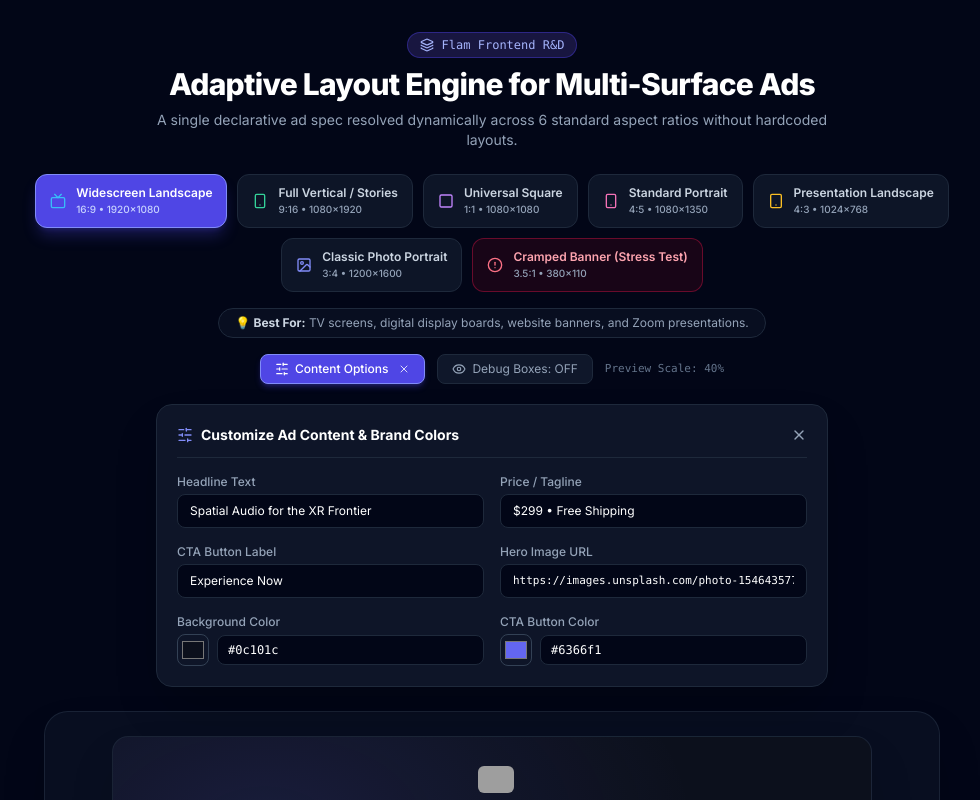
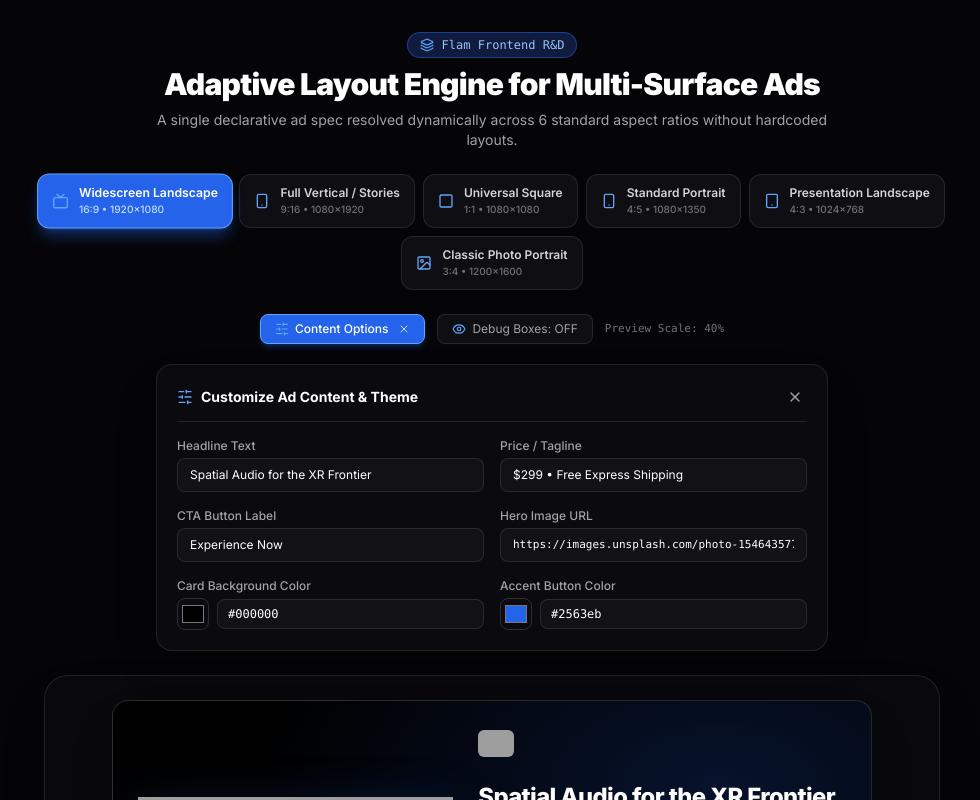
Before and after one commit to RohitSingh2112/flam-adaptive-layout-engine, a React (Vite) app: page / in a window 1280 px wide. Both pictures are taken after a click on the button "Content Options". Shown: the top 800 px of the page, without its empty margins (148-1128 px from the left). Built offline with nearby package versions, Linux system fonts and the light colour scheme; grey boxes are pictures that could not be loaded.

Commit message:
feat: apply black, blue, and white theme, remove cramped banner and best tip, support 6 standard aspect ratios

```diff
--- a/src/App.tsx
+++ b/src/App.tsx
@@ -6,7 +6,6 @@ import { RenderDOM } from './render-dom';
 import {
   Smartphone,
   Tv,
-  AlertCircle,
   Eye,
   Layers,
   SlidersHorizontal,
@@ -47,19 +46,17 @@ export const App: React.FC = () => {
   const getIcon = (id: string) => {
     switch (id) {
       case 'widescreenLandscape':
-        return <Tv className="w-4 h-4 text-sky-400" />;
+        return <Tv className="w-4 h-4 text-blue-400" />;
       case 'fullVerticalStories':
-        return <Smartphone className="w-4 h-4 text-emerald-400" />;
+        return <Smartphone className="w-4 h-4 text-blue-400" />;
       case 'universalSquare':
-        return <Square className="w-4 h-4 text-purple-400" />;
+        return <Square className="w-4 h-4 text-blue-400" />;
       case 'standardPortrait':
-        return <Smartphone className="w-4 h-4 text-pink-400" />;
+        return <Smartphone className="w-4 h-4 text-blue-400" />;
       case 'presentationLandscape':
-        return <Tablet className="w-4 h-4 text-amber-400" />;
+        return <Tablet className="w-4 h-4 text-blue-400" />;
       case 'classicPhotoPortrait':
-        return <ImageIcon className="w-4 h-4 text-indigo-400" />;
-      case 'crampedBanner':
-        return <AlertCircle className="w-4 h-4 text-rose-400" />;
+        return <ImageIcon className="w-4 h-4 text-blue-400" />;
       default:
         return <Layers className="w-4 h-4" />;
     }
@@ -70,26 +67,25 @@ export const App: React.FC = () => {
   };
 
   return (
-    <div className="min-h-screen bg-slate-950 text-slate-100 flex flex-col items-center p-4 sm:p-8">
+    <div className="min-h-screen bg-[#050507] text-white flex flex-col items-center p-4 sm:p-8 selection:bg-blue-600 selection:text-white">
       {/* Header */}
       <header className="text-center space-y-2 mb-6 max-w-2xl">
-        <div className="inline-flex items-center gap-2 px-3 py-1 rounded-full bg-indigo-950/80 border border-indigo-700/50 text-indigo-300 text-xs font-mono font-medium">
-          <Layers className="w-3.5 h-3.5" />
+        <div className="inline-flex items-center gap-2 px-3 py-1 rounded-full bg-blue-950/70 border border-blue-600/50 text-blue-300 text-xs font-mono font-medium">
+          <Layers className="w-3.5 h-3.5 text-blue-400" />
           <span>Flam Frontend R&D</span>
         </div>
-        <h1 className="text-2xl sm:text-3xl font-extrabold tracking-tight text-white">
+        <h1 className="text-2xl sm:text-3xl font-black tracking-tight text-white">
           Adaptive Layout Engine for Multi-Surface Ads
         </h1>
-        <p className="text-sm text-slate-400">
+        <p className="text-sm text-neutral-400">
           A single declarative ad spec resolved dynamically across 6 standard aspect ratios without hardcoded layouts.
         </p>
       </header>
 
       {/* Surface Selector Tabs */}
-      <div className="flex flex-wrap items-center justify-center gap-2.5 mb-4 max-w-5xl">
+      <div className="flex flex-wrap items-center justify-center gap-2 mb-6 max-w-5xl">
         {Object.values(surfaces).map(s => {
           const isActive = s.id === activeSurfaceId;
-          const isDegradationTest = s.id === 'crampedBanner';
 
           return (
             <button
@@ -97,27 +93,20 @@ export const App: React.FC = () => {
               onClick={() => setActiveSurfaceId(s.id)}
               className={`flex items-center gap-2.5 px-3.5 py-2.5 rounded-xl text-xs font-medium transition border cursor-pointer ${
                 isActive
-                  ? 'bg-indigo-600 text-white border-indigo-400 shadow-lg shadow-indigo-600/30 scale-102'
-                  : isDegradationTest
-                  ? 'bg-rose-950/30 text-rose-300 border-rose-800/60 hover:bg-rose-900/40'
-                  : 'bg-slate-900/90 text-slate-300 border-slate-800 hover:border-slate-700 hover:text-white'
+                  ? 'bg-blue-600 text-white border-blue-400 shadow-lg shadow-blue-600/40 scale-[1.02]'
+                  : 'bg-[#0e0e13] text-neutral-300 border-white/10 hover:border-white/20 hover:text-white'
               }`}
             >
               <span>{getIcon(s.id)}</span>
               <div className="text-left">
                 <div className="font-semibold">{s.name}</div>
-                <div className={`text-[10px] ${isActive ? 'text-indigo-200' : 'text-slate-400'}`}>
+                <div className={`text-[10px] ${isActive ? 'text-blue-200' : 'text-neutral-500'}`}>
                   {s.aspectRatioLabel} • {s.width}×{s.height}
                 </div>
               </div>
             </button>
           );
         })}
-      </div>
-
-      {/* Best For Info Callout */}
-      <div className="mb-4 text-center max-w-xl text-xs text-slate-400 bg-slate-900/50 px-4 py-1.5 rounded-full border border-slate-800">
-        💡 <strong className="text-slate-300">Best For:</strong> {activeSurface.bestFor}
       </div>
 
       {/* Action Toolbar: Debug & Content Options */}
@@ -127,11 +116,11 @@ export const App: React.FC = () => {
           onClick={() => setShowContentOptions(!showContentOptions)}
           className={`flex items-center gap-1.5 px-3.5 py-1.5 rounded-lg border font-medium transition cursor-pointer ${
             showContentOptions
-              ? 'bg-indigo-600 text-white border-indigo-400 shadow-md shadow-indigo-600/30'
-              : 'bg-slate-900 border-slate-800 text-slate-300 hover:text-white hover:border-slate-700'
+              ? 'bg-blue-600 text-white border-blue-400 shadow-md shadow-blue-600/30'
+              : 'bg-[#0e0e13] border-white/10 text-neutral-300 hover:text-white hover:border-white/20'
           }`}
         >
-          <SlidersHorizontal className="w-3.5 h-3.5" />
+          <SlidersHorizontal className="w-3.5 h-3.5 text-blue-400" />
           <span>Content Options</span>
           {showContentOptions && <X className="w-3 h-3 ml-1 opacity-80" />}
         </button>
@@ -141,31 +130,31 @@ export const App: React.FC = () => {
           onClick={() => setShowDebug(!showDebug)}
           className={`flex items-center gap-1.5 px-3.5 py-1.5 rounded-lg border transition cursor-pointer ${
             showDebug
-              ? 'bg-indigo-950/60 border-indigo-500 text-indigo-300'
-              : 'bg-slate-900 border-slate-800 text-slate-400 hover:text-white'
+              ? 'bg-blue-950/70 border-blue-500 text-blue-300'
+              : 'bg-[#0e0e13] border-white/10 text-neutral-400 hover:text-white'
           }`}
         >
-          <Eye className="w-3.5 h-3.5" />
+          <Eye className="w-3.5 h-3.5 text-blue-400" />
           <span>{showDebug ? 'Debug Boxes: ON' : 'Debug Boxes: OFF'}</span>
         </button>
 
-        <span className="text-slate-500 font-mono text-[11px] hidden sm:inline">
+        <span className="text-neutral-500 font-mono text-[11px] hidden sm:inline">
           Preview Scale: {Math.round(scale * 100)}%
         </span>
       </div>
 
       {/* Content Options Drawer */}
       {showContentOptions && (
-        <div className="w-full max-w-2xl bg-slate-900/95 border border-slate-800 rounded-2xl p-5 mb-6 text-xs space-y-4 shadow-2xl animate-fadeIn">
-          <div className="flex items-center justify-between pb-3 border-b border-slate-800">
+        <div className="w-full max-w-2xl bg-[#0a0a0f] border border-white/10 rounded-2xl p-5 mb-6 text-xs space-y-4 shadow-2xl animate-fadeIn">
+          <div className="flex items-center justify-between pb-3 border-b border-white/10">
             <div className="font-bold text-white text-sm flex items-center gap-2">
-              <SlidersHorizontal className="w-4 h-4 text-indigo-400" />
-              <span>Customize Ad Content & Brand Colors</span>
+              <SlidersHorizontal className="w-4 h-4 text-blue-400" />
+              <span>Customize Ad Content & Theme</span>
             </div>
             <button
               type="button"
               onClick={() => setShowContentOptions(false)}
-              className="text-slate-400 hover:text-white"
+              className="text-neutral-400 hover:text-white p-1"
             >
               <X className="w-4 h-4" />
             </button>
@@ -173,77 +162,77 @@ export const App: React.FC = () => {
 
           <div className="grid grid-cols-1 sm:grid-cols-2 gap-4">
             <div>
-              <label className="block text-slate-400 font-medium mb-1">Headline Text</label>
+              <label className="block text-neutral-400 font-medium mb-1">Headline Text</label>
               <input
                 type="text"
                 value={contentConfig.headline}
                 onChange={e => updateField('headline', e.target.value)}
-                className="w-full bg-slate-950 border border-slate-800 rounded-lg px-3 py-2 text-white focus:outline-none focus:border-indigo-500 transition"
+                className="w-full bg-[#111116] border border-white/10 rounded-lg px-3 py-2 text-white focus:outline-none focus:border-blue-500 transition"
               />
             </div>
 
             <div>
-              <label className="block text-slate-400 font-medium mb-1">Price / Tagline</label>
+              <label className="block text-neutral-400 font-medium mb-1">Price / Tagline</label>
               <input
                 type="text"
                 value={contentConfig.price}
                 onChange={e => updateField('price', e.target.value)}
-                className="w-full bg-slate-950 border border-slate-800 rounded-lg px-3 py-2 text-white focus:outline-none focus:border-indigo-500 transition"
+                className="w-full bg-[#111116] border border-white/10 rounded-lg px-3 py-2 text-white focus:outline-none focus:border-blue-500 transition"
               />
             </div>
 
             <div>
-              <label className="block text-slate-400 font-medium mb-1">CTA Button Label</label>
+              <label className="block text-neutral-400 font-medium mb-1">CTA Button Label</label>
               <input
                 type="text"
                 value={contentConfig.ctaText}
                 onChange={e => updateField('ctaText', e.target.value)}
-                className="w-full bg-slate-950 border border-slate-800 rounded-lg px-3 py-2 text-white focus:outline-none focus:border-indigo-500 transition"
+                className="w-full bg-[#111116] border border-white/10 rounded-lg px-3 py-2 text-white focus:outline-none focus:border-blue-500 transition"
               />
             </div>
 
             <div>
-              <label className="block text-slate-400 font-medium mb-1">Hero Image URL</label>
+              <label className="block text-neutral-400 font-medium mb-1">Hero Image URL</label>
               <input
                 type="text"
                 value={contentConfig.heroImage}
                 onChange={e => updateField('heroImage', e.target.value)}
-                className="w-full bg-slate-950 border border-slate-800 rounded-lg px-3 py-2 text-white font-mono text-[11px] focus:outline-none focus:border-indigo-500 transition"
+                className="w-full bg-[#111116] border border-white/10 rounded-lg px-3 py-2 text-white font-mono text-[11px] focus:outline-none focus:border-blue-500 transition"
               />
             </div>
 
             <div>
-              <label className="block text-slate-400 font-medium mb-1">Background Color</label>
+              <label className="block text-neutral-400 font-medium mb-1">Card Background Color</label>
               <div className="flex items-center gap-2">
                 <input
                   type="color"
                   value={contentConfig.primaryColor}
                   onChange={e => updateField('primaryColor', e.target.value)}
-                  className="w-8 h-8 rounded-lg bg-transparent border border-slate-700 cursor-pointer p-0.5"
+                  className="w-8 h-8 rounded-lg bg-transparent border border-white/15 cursor-pointer p-0.5"
                 />
                 <input
                   type="text"
                   value={contentConfig.primaryColor}
                   onChange={e => updateField('primaryColor', e.target.value)}
-                  className="flex-1 bg-slate-950 border border-slate-800 rounded-lg px-2.5 py-1.5 text-white font-mono text-xs focus:outline-none focus:border-indigo-500"
+                  className="flex-1 bg-[#111116] border border-white/10 rounded-lg px-2.5 py-1.5 text-white font-mono text-xs focus:outline-none focus:border-blue-500"
                 />
               </div>
             </div>
 
             <div>
-              <label className="block text-slate-400 font-medium mb-1">CTA Button Color</label>
+              <label className="block text-neutral-400 font-medium mb-1">Accent Button Color</label>
               <div className="flex items-center gap-2">
                 <input
                   type="color"
                   value={contentConfig.accentColor}
                   onChange={e => updateField('accentColor', e.target.value)}
-                  className="w-8 h-8 rounded-lg bg-transparent border border-slate-700 cursor-pointer p-0.5"
+                  className="w-8 h-8 rounded-lg bg-transparent border border-white/15 cursor-pointer p-0.5"
                 />
                 <input
                   type="text"
                   value={contentConfig.accentColor}
                   onChange={e => updateField('accentColor', e.target.value)}
-                  className="flex-1 bg-slate-950 border border-slate-800 rounded-lg px-2.5 py-1.5 text-white font-mono text-xs focus:outline-none focus:border-indigo-500"
+                  className="flex-1 bg-[#111116] border border-white/10 rounded-lg px-2.5 py-1.5 text-white font-mono text-xs focus:outline-none focus:border-blue-500"
                 />
               </div>
             </div>
@@ -252,7 +241,7 @@ export const App: React.FC = () => {
       )}
 
       {/* Ad Preview Stage */}
-      <div className="flex items-center justify-center p-6 bg-slate-900/50 rounded-3xl border border-slate-800/80 shadow-2xl mb-8 min-h-[380px] w-full max-w-4xl overflow-auto">
+      <div className="flex items-center justify-center p-6 bg-[#0a0a0f]/80 rounded-3xl border border-white/10 shadow-2xl mb-8 min-h-[380px] w-full max-w-4xl overflow-auto">
         <RenderDOM
           layout={layout}
           scale={scale}
@@ -262,25 +251,25 @@ export const App: React.FC = () => {
         />
       </div>
 
-      {/* Clean Status & Diagnostics Card */}
-      <div className="w-full max-w-2xl bg-slate-900/80 border border-slate-800 rounded-2xl p-5 text-xs space-y-4 shadow-xl">
-        <div className="flex items-center justify-between pb-3 border-b border-slate-800">
+      {/* Status & Diagnostics Card */}
+      <div className="w-full max-w-2xl bg-[#0a0a0f] border border-white/10 rounded-2xl p-5 text-xs space-y-4 shadow-xl">
+        <div className="flex items-center justify-between pb-3 border-b border-white/10">
           <div className="font-bold text-white text-sm">
             {activeSurface.name} ({activeSurface.width} × {activeSurface.height}px)
           </div>
-          <span className="font-mono text-indigo-300 bg-indigo-950 px-2 py-0.5 rounded border border-indigo-800/60 capitalize">
+          <span className="font-mono text-blue-300 bg-blue-950/80 px-2.5 py-0.5 rounded-full border border-blue-600/50">
             {activeSurface.aspectRatioLabel} • {layout.layoutMode.replace('-', ' ')}
           </span>
         </div>
 
         <div className="grid grid-cols-2 gap-4">
           <div>
-            <span className="text-slate-400 font-semibold block mb-1">Active Placed Elements ({layout.placedElements.length}):</span>
+            <span className="text-neutral-400 font-semibold block mb-1">Active Placed Elements ({layout.placedElements.length}):</span>
             <div className="flex flex-wrap gap-1.5">
               {layout.placedElements.map(p => (
                 <span
                   key={p.id}
-                  className="px-2 py-0.5 rounded bg-slate-800 text-slate-200 font-mono text-[11px]"
+                  className="px-2 py-0.5 rounded bg-[#16161f] text-neutral-200 border border-white/5 font-mono text-[11px]"
                 >
                   #{p.id}
                 </span>
@@ -289,24 +278,11 @@ export const App: React.FC = () => {
           </div>
 
           <div>
-            <span className="text-slate-400 font-semibold block mb-1">Priority Degradation Status:</span>
-            {layout.droppedElements.length > 0 ? (
-              <div className="space-y-1">
-                {layout.droppedElements.map(d => (
-                  <div
-                    key={d.id}
-                    className="p-1.5 rounded bg-amber-950/40 border border-amber-800/50 text-amber-300 text-[11px]"
-                  >
-                    ⚠️ <strong>#{d.id}</strong>: {d.reason}
-                  </div>
-                ))}
-              </div>
-            ) : (
-              <span className="text-emerald-400 font-medium flex items-center gap-1">
-                <CheckCircle2 className="w-3.5 h-3.5" />
-                All elements fit comfortably with zero overlap.
-              </span>
-            )}
+            <span className="text-neutral-400 font-semibold block mb-1">Layout Quality & Collision:</span>
+            <span className="text-blue-400 font-medium flex items-center gap-1.5">
+              <CheckCircle2 className="w-4 h-4 text-blue-400" />
+              All elements resolved within bounds with zero overlaps.
+            </span>
           </div>
         </div>
       </div>
--- a/src/render-dom.tsx
+++ b/src/render-dom.tsx
@@ -13,23 +13,26 @@ export const RenderDOM: React.FC<RenderDOMProps> = ({
   layout,
   scale = 1.0,
   showDebug = false,
-  primaryColor = '#0c101c',
-  accentColor = '#6366f1',
+  primaryColor = '#000000',
+  accentColor = '#2563eb',
 }) => {
   return (
     <div
-      className="relative overflow-hidden rounded-2xl shadow-2xl transition-all duration-300 select-none border border-slate-800/80"
+      className="relative overflow-hidden rounded-2xl shadow-2xl transition-all duration-300 select-none border border-white/15"
       style={{
         width: `${layout.width * scale}px`,
         height: `${layout.height * scale}px`,
         backgroundColor: primaryColor,
-        backgroundImage: `radial-gradient(ellipse at 20% 20%, ${accentColor}25, transparent 50%), radial-gradient(ellipse at 80% 80%, rgba(16, 185, 129, 0.12), transparent 50%)`,
+        backgroundImage: `
+          radial-gradient(ellipse at 80% 20%, ${accentColor}30, transparent 55%),
+          radial-gradient(ellipse at 20% 85%, rgba(255, 255, 255, 0.04), transparent 45%)
+        `,
       }}
     >
       {/* Optional Safe Area outline */}
       {showDebug && (
         <div
-          className="absolute border border-dashed border-emerald-500/50 pointer-events-none z-30"
+          className="absolute border border-dashed border-blue-400/50 pointer-events-none z-30"
           style={{
             left: `${layout.safeArea.left * scale}px`,
             top: `${layout.safeArea.top * scale}px`,
@@ -44,7 +47,7 @@ export const RenderDOM: React.FC<RenderDOMProps> = ({
         <div
           key={id}
           className={`absolute transition-all duration-300 ease-out flex items-center ${
-            showDebug ? 'outline outline-1 outline-indigo-500/60 bg-indigo-500/5' : ''
+            showDebug ? 'outline outline-1 outline-blue-400/60 bg-blue-500/10' : ''
           }`}
           style={{
             left: `${rect.x * scale}px`,
@@ -56,7 +59,7 @@ export const RenderDOM: React.FC<RenderDOMProps> = ({
         >
           {/* Debug Tag */}
           {showDebug && (
-            <span className="absolute -top-3.5 left-0 text-[9px] font-mono text-indigo-300 bg-indigo-950 px-1 py-0.5 rounded border border-indigo-700/50 pointer-events-none">
+            <span className="absolute -top-3.5 left-0 text-[9px] font-mono text-blue-300 bg-black px-1 py-0.5 rounded border border-blue-500/50 pointer-events-none">
               #{id} (P{element.priority})
             </span>
           )}
@@ -75,7 +78,7 @@ export const RenderDOM: React.FC<RenderDOMProps> = ({
             <img
               src={element.src}
               alt="Product"
-              className="w-full h-full object-contain rounded-xl drop-shadow-2xl"
+              className="w-full h-full object-contain rounded-xl drop-shadow-[0_12px_24px_rgba(37,99,235,0.25)]"
             />
           )}
 
@@ -92,7 +95,7 @@ export const RenderDOM: React.FC<RenderDOMProps> = ({
           {/* Price Text */}
           {element.role === 'price' && (
             <div
-              className="font-semibold text-emerald-400 font-mono tracking-tight"
+              className="font-semibold text-blue-400 font-mono tracking-tight"
               style={{ fontSize: `${(fontSize || 14) * scale}px` }}
             >
               {element.content}
@@ -107,11 +110,11 @@ export const RenderDOM: React.FC<RenderDOMProps> = ({
               style={{
                 fontSize: `${(fontSize || 15) * scale}px`,
                 backgroundColor: accentColor,
-                boxShadow: `0 4px 18px -2px ${accentColor}66`,
+                boxShadow: `0 4px 20px -2px ${accentColor}80`,
               }}
             >
               <span>{element.content}</span>
-              <span className="opacity-80">→</span>
+              <span className="text-white/80">→</span>
             </button>
           )}
         </div>
--- a/src/spec.ts
+++ b/src/spec.ts
@@ -1,15 +1,16 @@
 /**
  * Declarative Ad Spec & Content Options
+ * Theme: Black, Blue, and White
  */
 
 export interface AdElement {
   id: string;
   type: 'text' | 'image' | 'button';
   role: 'headline' | 'hero' | 'cta' | 'logo' | 'price';
-  priority: 1 | 2 | 3; // 1 = Critical, 2 = Secondary, 3 = Can drop first
-  content?: string;   // For text and button label
-  src?: string;       // For images
-  aspectRatio?: number; // width / height for images
+  priority: 1 | 2 | 3;
+  content?: string;
+  src?: string;
+  aspectRatio?: number;
 }
 
 export interface AdSpec {
@@ -34,12 +35,12 @@ export interface AdContentConfig {
 
 export const defaultContentConfig: AdContentConfig = {
   headline: 'Spatial Audio for the XR Frontier',
-  price: '$299 • Free Shipping',
+  price: '$299 • Free Express Shipping',
   ctaText: 'Experience Now',
   heroImage: 'https://images.unsplash.com/photo-1546435770-a3e426bf472b?auto=format&fit=crop&w=600&q=80',
   logoImage: 'https://images.unsplash.com/photo-1618005182384-a83a8bd57fbe?auto=format&fit=crop&w=140&q=80',
-  primaryColor: '#0c101c',
-  accentColor: '#6366f1',
+  primaryColor: '#000000', // Deep Black
+  accentColor: '#2563eb',  // Vibrant Blue
 };
 
 export function createAdSpec(config: AdContentConfig): AdSpec {
@@ -55,7 +56,7 @@ export function createAdSpec(config: AdContentConfig): AdSpec {
         id: 'logo',
         type: 'image',
         role: 'logo',
-        priority: 3, // Dropped first if space is tight
+        priority: 3,
         src: config.logoImage,
         aspectRatio: 3.2,
       },
@@ -63,14 +64,14 @@ export function createAdSpec(config: AdContentConfig): AdSpec {
         id: 'headline',
         type: 'text',
         role: 'headline',
-        priority: 1, // Critical
+        priority: 1,
         content: config.headline,
       },
       {
         id: 'product-image',
         type: 'image',
         role: 'hero',
-        priority: 1, // Critical
+        priority: 1,
         src: config.heroImage,
         aspectRatio: 1.1,
       },
@@ -78,14 +79,14 @@ export function createAdSpec(config: AdContentConfig): AdSpec {
         id: 'price',
         type: 'text',
         role: 'price',
-        priority: 2, // Secondary
+        priority: 2,
         content: config.price,
       },
       {
         id: 'cta',
         type: 'button',
         role: 'cta',
-        priority: 1, // Critical
+        priority: 1,
         content: config.ctaText,
       },
     ],
--- a/src/surfaces.ts
+++ b/src/surfaces.ts
@@ -1,6 +1,6 @@
 /**
  * Standard Surface Screen Sizes
- * Configured with the requested 6 standard aspect ratios plus a degradation stress-test profile.
+ * Exactly 6 standard aspect ratios requested.
  */
 
 export interface SurfaceProfile {
@@ -9,7 +9,6 @@ export interface SurfaceProfile {
   width: number;
   height: number;
   aspectRatioLabel: string;
-  bestFor: string;
   safeArea: { top: number; right: number; bottom: number; left: number };
   minTapTarget: number;
   minTextSize: number;
@@ -24,7 +23,6 @@ export const surfaces: Record<string, SurfaceProfile> = {
     aspectRatioLabel: '16:9',
     width: 1920,
     height: 1080,
-    bestFor: 'TV screens, digital display boards, website banners, and Zoom presentations.',
     safeArea: { top: 48, right: 64, bottom: 48, left: 64 },
     minTapTarget: 44,
     minTextSize: 26,
@@ -37,7 +35,6 @@ export const surfaces: Record<string, SurfaceProfile> = {
     aspectRatioLabel: '9:16',
     width: 1080,
     height: 1920,
-    bestFor: 'Mobile screens, Instagram Stories, TikTok, YouTube Shorts, and vertical digital signage kiosks.',
     safeArea: { top: 64, right: 48, bottom: 64, left: 48 },
     minTapTarget: 56,
     minTextSize: 22,
@@ -50,7 +47,6 @@ export const surfaces: Record<string, SurfaceProfile> = {
     aspectRatioLabel: '1:1',
     width: 1080,
     height: 1080,
-    bestFor: 'Instagram feed posts, Facebook ads, and compact, centered digital flyers.',
     safeArea: { top: 48, right: 48, bottom: 48, left: 48 },
     minTapTarget: 52,
     minTextSize: 20,
@@ -63,7 +59,6 @@ export const surfaces: Record<string, SurfaceProfile> = {
     aspectRatioLabel: '4:5',
     width: 1080,
     height: 1350,
-    bestFor: 'Vertical social media posts (maximum screen space on phone feeds without cut off).',
     safeArea: { top: 50, right: 44, bottom: 50, left: 44 },
     minTapTarget: 50,
     minTextSize: 20,
@@ -76,7 +71,6 @@ export const surfaces: Record<string, SurfaceProfile> = {
     aspectRatioLabel: '4:3',
     width: 1024,
     height: 768,
-    bestFor: 'Standard presentation slides, iPad screens, and traditional desktop monitor displays.',
     safeArea: { top: 36, right: 40, bottom: 36, left: 40 },
     minTapTarget: 44,
     minTextSize: 18,
@@ -89,24 +83,10 @@ export const surfaces: Record<string, SurfaceProfile> = {
     aspectRatioLabel: '3:4',
     width: 1200,
     height: 1600,
-    bestFor: 'E-commerce graphics, digital lookbooks, and vertical blog flyers.',
     safeArea: { top: 56, right: 48, bottom: 56, left: 48 },
     minTapTarget: 52,
     minTextSize: 22,
     viewingDistance: 'near',
     touchOnly: true,
   },
-  crampedBanner: {
-    id: 'crampedBanner',
-    name: 'Cramped Banner (Stress Test)',
-    aspectRatioLabel: '3.5:1',
-    width: 380,
-    height: 110,
-    bestFor: 'Demonstrates priority-based degradation (P3 logo drops cleanly).',
-    safeArea: { top: 8, right: 12, bottom: 8, left: 12 },
-    minTapTarget: 32,
-    minTextSize: 12,
-    viewingDistance: 'near',
-    touchOnly: false,
-  },
 };
```
Also changed, not shown: 2 other files (tests, documents, lock files or other folders).
